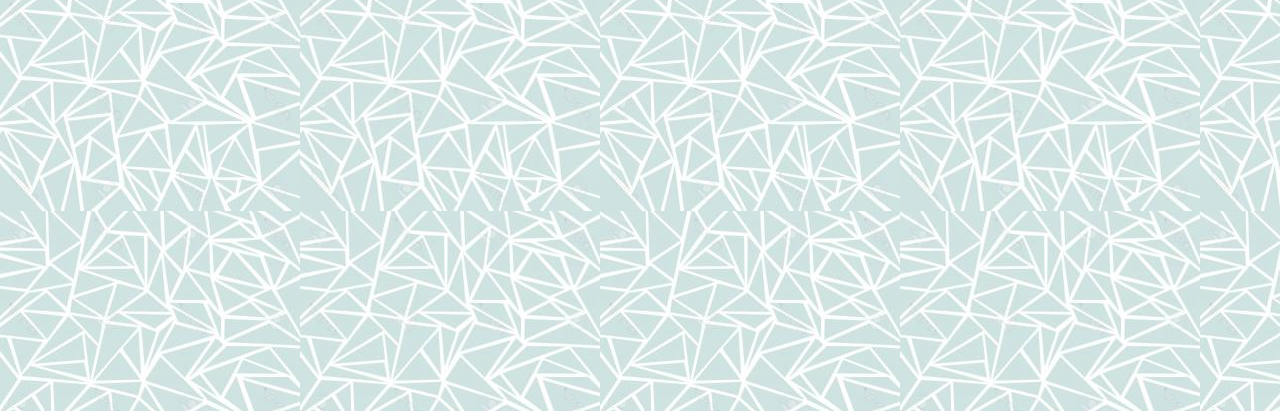
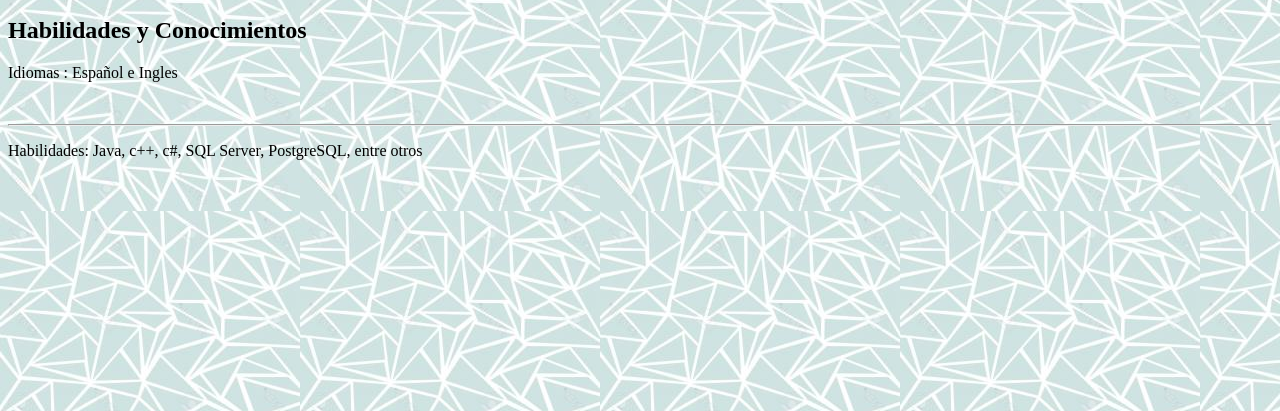
Before and after one commit to Vicctor123/Portafolio_PW0219_-00185318-, a plain HTML site: page [TAREA ]AboutMe/Estudios.html in a window 1280 px wide. Shown: the part 389-800 px from the top of the page. Drawn offline with Linux system fonts and the light colour scheme.

Commit message:
[TAREA1]Fix: Añadiendo info a estudios y arreglando imagen de hobbies

```diff
--- a/[TAREA ]AboutMe/Estudios.html
+++ b/[TAREA ]AboutMe/Estudios.html
@@ -30,7 +30,10 @@
         </tr>
     </table>
 
-
-
+    <h2>Habilidades y Conocimientos </h2>
+    <p>Idiomas : Español e Ingles </p>
+    <br>
+    <hr>
+    <p>Habilidades: Java, c++, c#, SQL Server, PostgreSQL, entre otros  </p>
 </body>
 </html>
```
Also changed, not shown: [TAREA ]AboutMe/InteresesyHobbies.html (+1 -1 lines).
